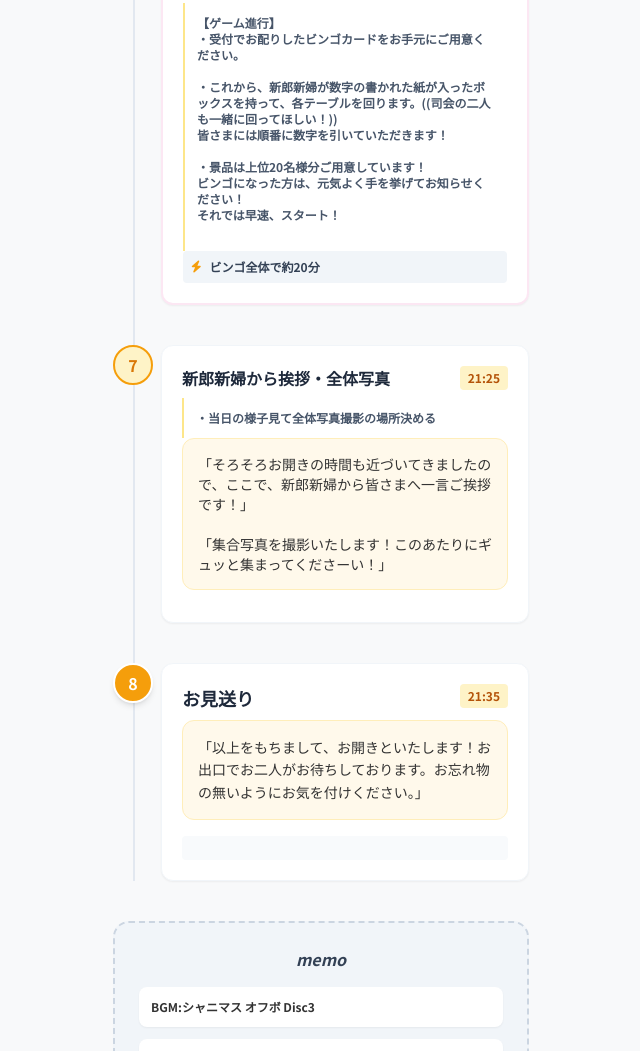
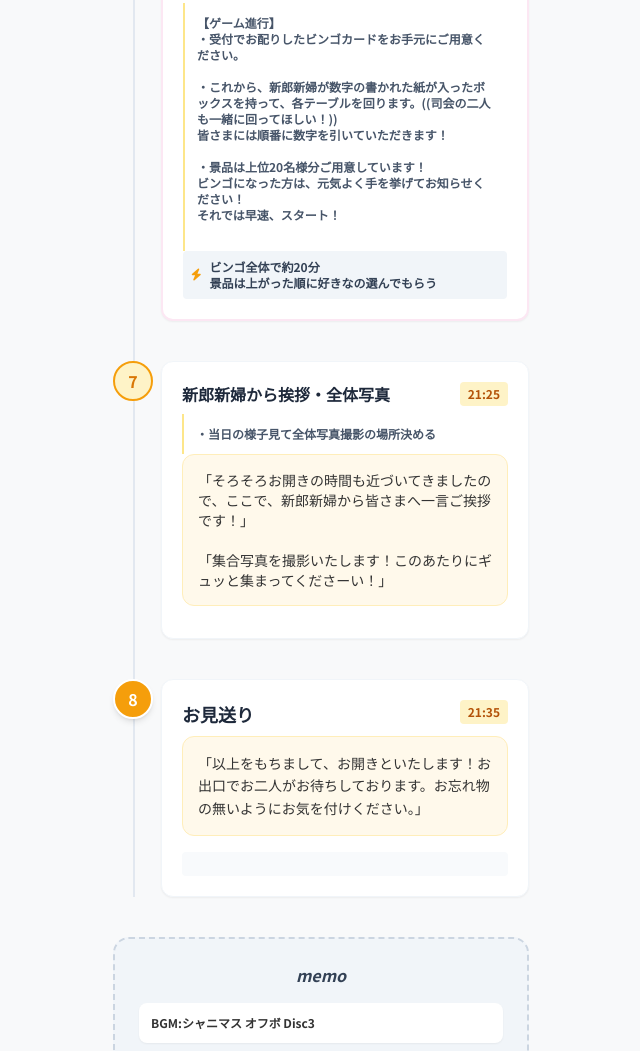
Before and after one commit to 20260516-wedding/2zikai, a plain HTML site: page index.html in a window 1280 px wide. Shown: the part 3799-4850 px from the top of the page, without its empty margins (319-959 px from the left). Drawn offline with nearby package versions, Linux system fonts and the light colour scheme.

Commit message:
index.html

```diff
--- a/index.html
+++ b/index.html
@@ -257,7 +257,7 @@
                     </div>
                     <div class="space-y-2">
                         <div class="flex items-center gap-2 text-xs font-bold text-slate-700 bg-slate-100 p-2 rounded">
-                            <i class="fa-solid fa-bolt text-amber-500"></i> ビンゴ全体で約20分
+                            <i class="fa-solid fa-bolt text-amber-500"></i> ビンゴ全体で約20分<br>景品は上がった順に好きなの選んでもらう
                         </div>
                     </div>
                 </div>
```
